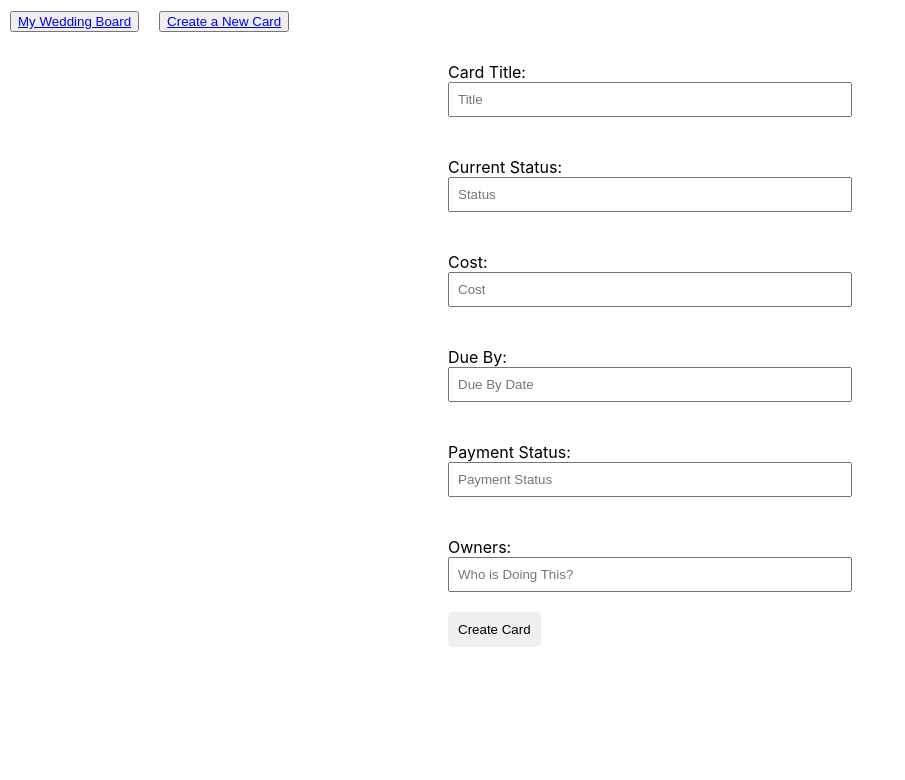
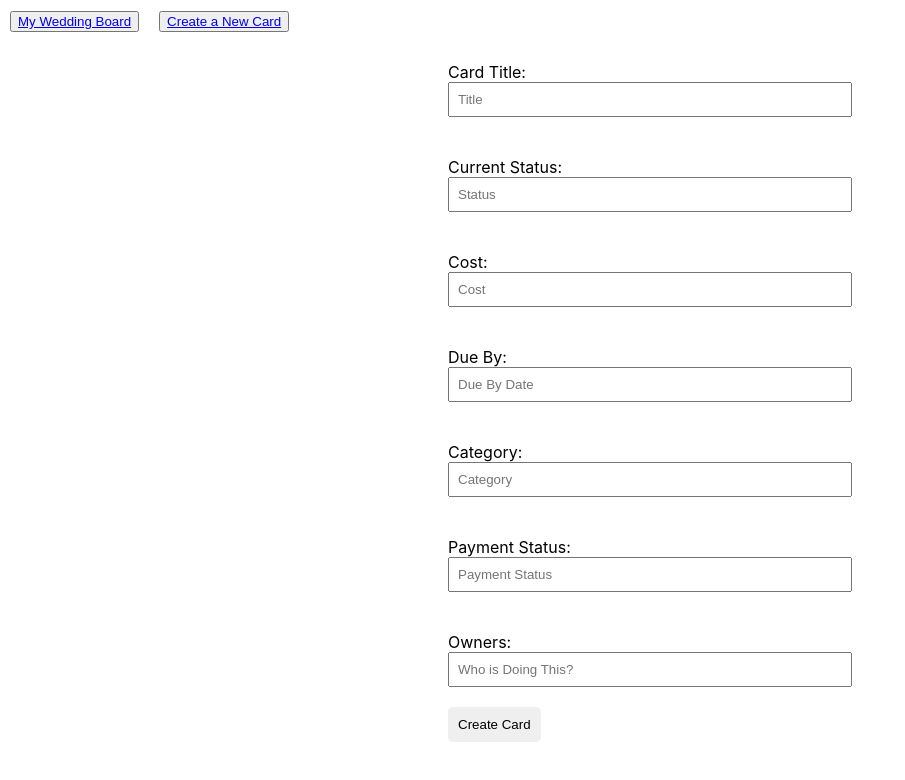
Before and after one commit to jasonbracco/WeddingWizard, a React (Create React App) app: page /createnew in a window 1280 px wide. Shown: the top 780 px of the page, without its empty margins (0-905 px from the left). Built offline with nearby package versions, Linux system fonts and the light colour scheme.

Commit message:
adding in category form field

```diff
--- a/src/CreateNewCard.js
+++ b/src/CreateNewCard.js
@@ -5,6 +5,7 @@ function CreateNewCard() {
   const [currentUpdate, setCurrentUpdate] = useState("");
   const [cost, setCost] = useState("");
   const [dueByDate, setDueByDate] = useState("");
+  const [category, setCategory] = useState("");
   const [paymentStatus, setPaymentStatus] = useState("");
   const [owner, setOwner] = useState("");
 
@@ -16,6 +17,7 @@ function CreateNewCard() {
       update: currentUpdate,
       cost: cost,
       dueDate: dueByDate,
+      category: category,
       paymentStatus: paymentStatus,
       owner: owner,
     };
@@ -94,6 +96,17 @@ function CreateNewCard() {
         <br></br>
         <br></br>
         <label>
+          Category:
+          <input
+            type="text"
+            placeholder="Category"
+            value={category}
+            onChange={(e) => setCategory(e.target.value)}
+          />
+        </label>
+        <br></br>
+        <br></br>
+        <label>
           Payment Status:
           <input
             type="text"
```
